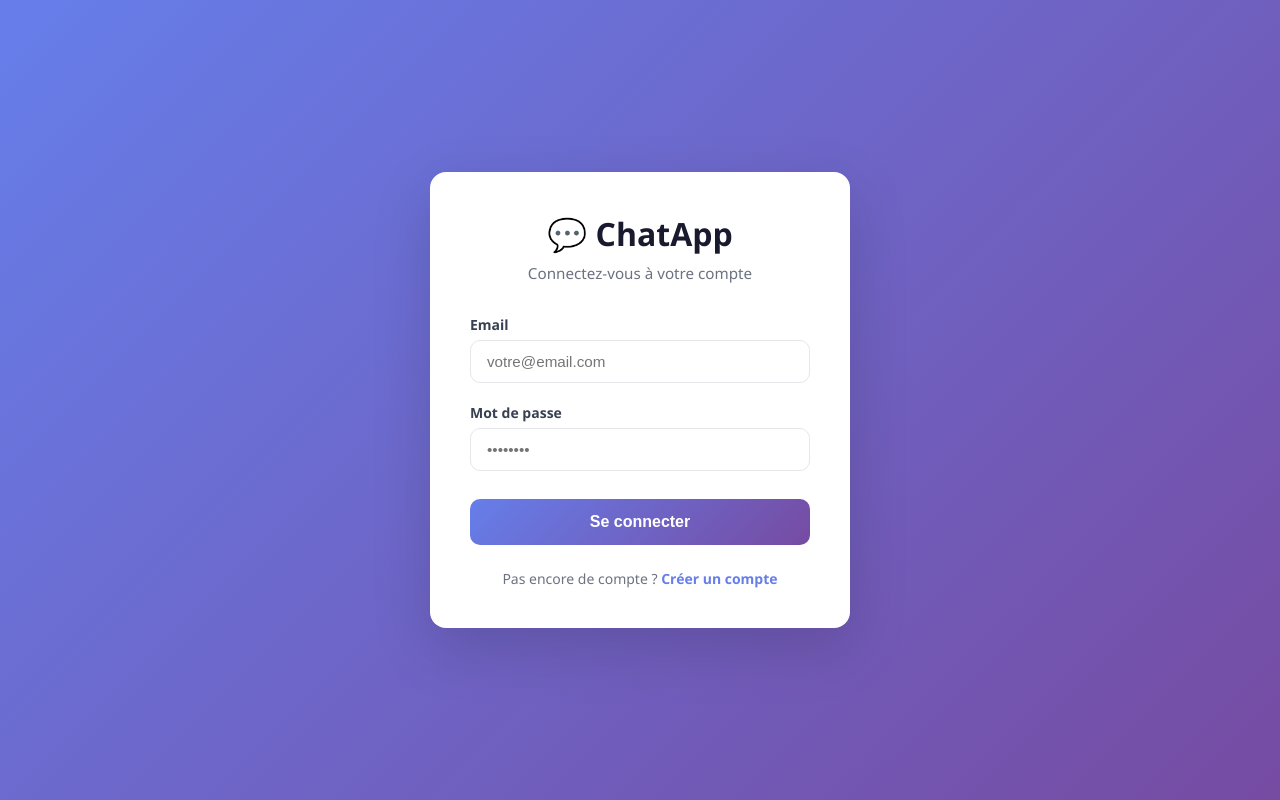
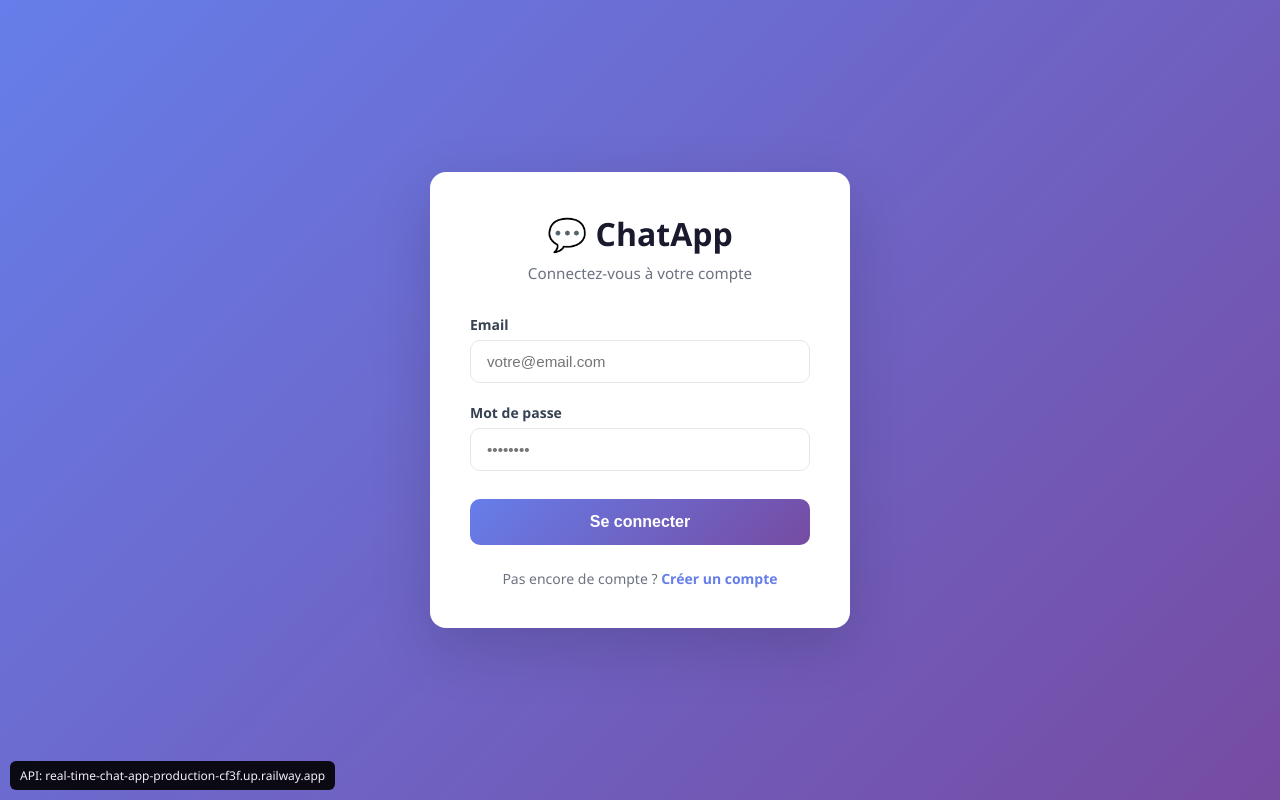
Before and after one commit to VoaybeDev/real-time-chat-app, a React (Create React App) app in the folder client/: page / in a window 1280 px wide. Built offline with nearby package versions, Linux system fonts and the light colour scheme.

Commit message:
debug: show REACT_APP_SERVER_URL in UI

```diff
--- a/client/src/App.js
+++ b/client/src/App.js
@@ -1,10 +1,32 @@
-import { useState } from 'react';
-import { AuthProvider, useAuth } from './context/AuthContext';
-import { SocketProvider } from './context/SocketContext';
-import { ToastProvider } from './components/UI/Toast';
-import Login from './components/Auth/Login';
-import Register from './components/Auth/Register';
-import ChatLayout from './components/Chat/ChatLayout';
+// client/src/App.js
+import { useState } from "react";
+import { AuthProvider, useAuth } from "./context/AuthContext";
+import { SocketProvider } from "./context/SocketContext";
+import { ToastProvider } from "./components/UI/Toast";
+import Login from "./components/Auth/Login";
+import Register from "./components/Auth/Register";
+import ChatLayout from "./components/Chat/ChatLayout";
+
+const DebugApiBadge = () => (
+  <div
+    style={{
+      position: "fixed",
+      bottom: 10,
+      left: 10,
+      background: "#000",
+      color: "#fff",
+      padding: "6px 10px",
+      borderRadius: 6,
+      zIndex: 9999,
+      fontSize: 12,
+      opacity: 0.9,
+      maxWidth: 420,
+      wordBreak: "break-all",
+    }}
+  >
+    API: {process.env.REACT_APP_SERVER_URL || "MISSING"}
+  </div>
+);
 
 const AppContent = () => {
   const { isAuthenticated, loading } = useAuth();
@@ -13,25 +35,33 @@ const AppContent = () => {
   if (loading) {
     return (
       <div className="loading-screen">
+        <DebugApiBadge />
         <div className="loading-logo gradient-text">💬 ChatApp</div>
         <div className="loading-spinner" />
-        <div style={{position:"fixed",bottom:10,left:10,background:"#000",color:"#fff",padding:"6px 10px",borderRadius:6,zIndex:9999,fontSize:12}}>
-          API: {process.env.REACT_APP_SERVER_URL || "MISSING"}
-        </div>
       </div>
     );
   }
 
   if (!isAuthenticated) {
-    return showRegister
-      ? <Register onSwitch={() => setShowRegister(false)} />
-      : <Login    onSwitch={() => setShowRegister(true)}  />;
+    return (
+      <>
+        <DebugApiBadge />
+        {showRegister ? (
+          <Register onSwitch={() => setShowRegister(false)} />
+        ) : (
+          <Login onSwitch={() => setShowRegister(true)} />
+        )}
+      </>
+    );
   }
 
   return (
-    <SocketProvider>
-      <ChatLayout />
-    </SocketProvider>
+    <>
+      <DebugApiBadge />
+      <SocketProvider>
+        <ChatLayout />
+      </SocketProvider>
+    </>
   );
 };
 
```
